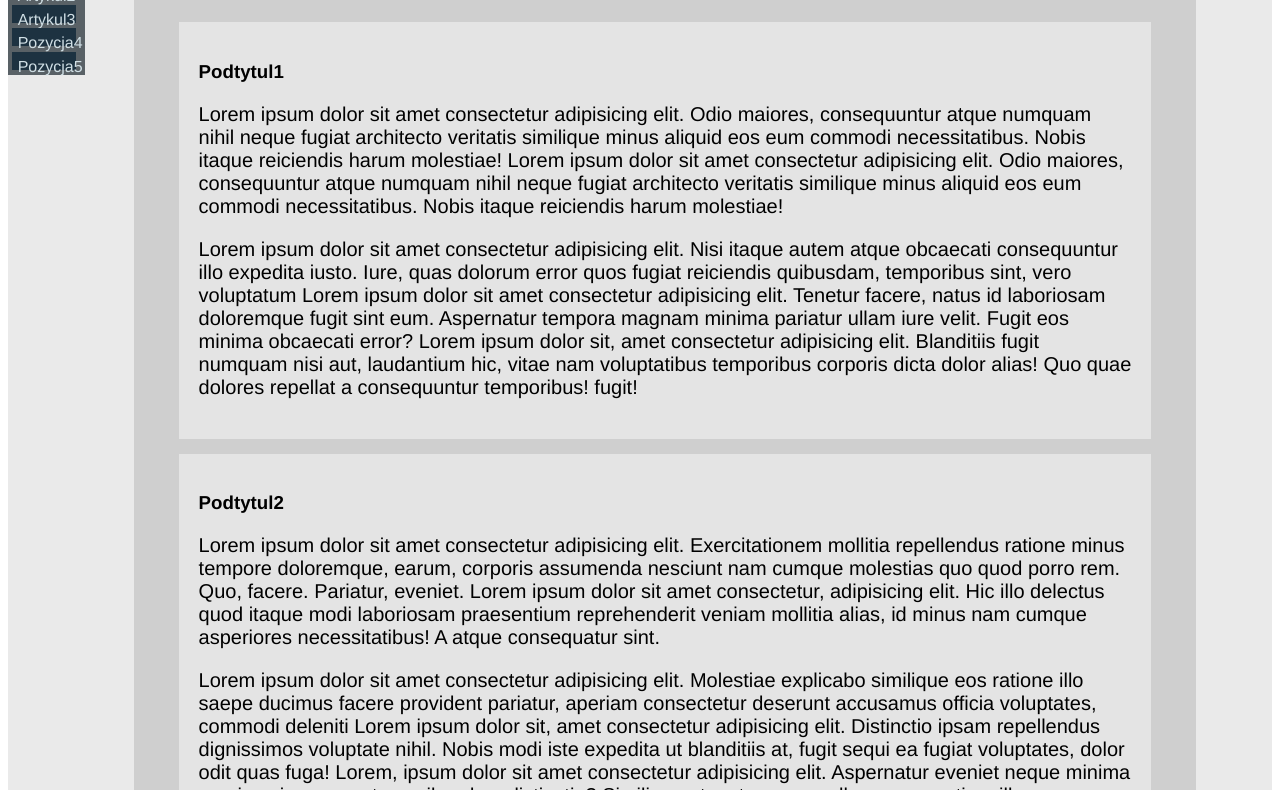
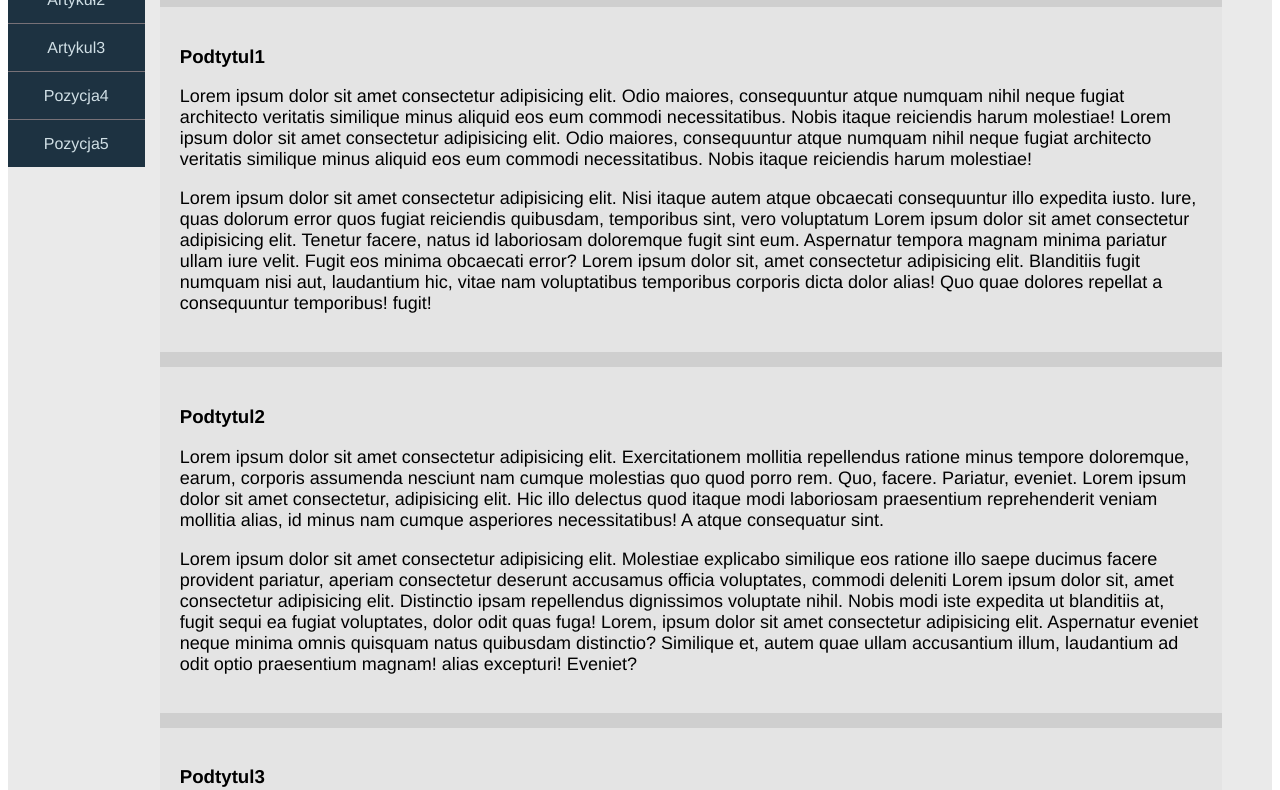
Before and after one commit to krzysztofbukowski/projectSchool, a plain HTML site: page src/index.html in a window 1280 px wide. Shown: the part 81-871 px from the top of the page. Drawn offline with Linux system fonts and the light colour scheme.

Commit message:
Second version of website

```diff
--- a/src/index.html
+++ b/src/index.html
@@ -8,7 +8,7 @@
         <body>
             <div class="container">
 
-                <div class="menu">
+                <div class="leftSide">
                     <ul class="mainMenu">
                         <li class="menuItem"><a class="anchorMenu" href="#thirdArticle">Artykuł1</a></li>
                         <li class="menuItem"><a class="anchorMenu" href="#secondArticle">Artykuł2</a></li>
@@ -18,7 +18,7 @@
                     </ul>
                 </div>
 
-               <div class="articles">
+               <div class="content">
 
                     <div class="mainTitle">
                         <h1>Artykuł</h1>
--- a/src/styles.css
+++ b/src/styles.css
@@ -5,46 +5,44 @@
      width: 100%;
      display: flex;
      background-color: #eaeaea;
-     justify-content: space-between;
-     align-items: center;
+     justify-items: flex-end;
      font-family: Helvetica;
  }
 
  .container p{
-     font-size: 20px;
+     font-size: 18px;
  }
 
- .menu{
-     width: 6vw;
-     height: 50vw;
-     align-self: flex-start;
-     padding-top: 0.3%;
+ .leftSide{
+     width: 12%;
+     min-width: 100px;
+     /* background-color: green; */
  }
 
  .mainMenu{
-     height: 10vw;
+     margin-top: 0;
+     height: 30vh;
+     padding-left: 0px;
      background-color: #596166;
-     display: flex;
-     flex-direction: column;
-     align-items: flex-start;
-     justify-content: center;
      list-style-type: none;
-     padding-left: 5%;
+     width: 90%;
+
  }
 
  .menuItem{
-     margin-top: 8%;
+     display: flex;
+     align-items: center;
+     justify-content: center;
      background-color:#1d3241;
-     width: 5vw;
-     height: 1.4vw;
-     text-align: center;
-     padding: 8%;
-     /* vertical-align: middle; */
      cursor: pointer;
+     height: 20%;
+     min-height:20px;
+     border-top: 1px solid #b49c9c98;
+
  }
 
  .menuItem:hover{
-     background-color: #351b46;
+     background-color: #201b24;
  }
 
  .anchorMenu{
@@ -57,18 +55,13 @@
      font-weight: bold;
  }
 
- .articles{
+ .content{
      width:83vw;
-     margin-right: 6%;
      padding-bottom: 1%;
      background-color: #2222;
-     display: flex;
-     align-items: center;
-     flex-direction: column;
  }
 
  .containerOnText{
-     width: 76vw;
      background-color: #ffffff6e;
      margin-top: 15px;
      padding: 20px;
@@ -87,6 +80,9 @@
 }
 
 .authors td{
- border-top:  1px solid #dee2e64d;
- padding: 0.4em 0 0 0.7em;
+    border-top:  1px solid #dee2e64d;
+    padding: 0.4em 0 0 0.7em;
 }
+.mainTitle{
+    text-align: center;
+}
```
